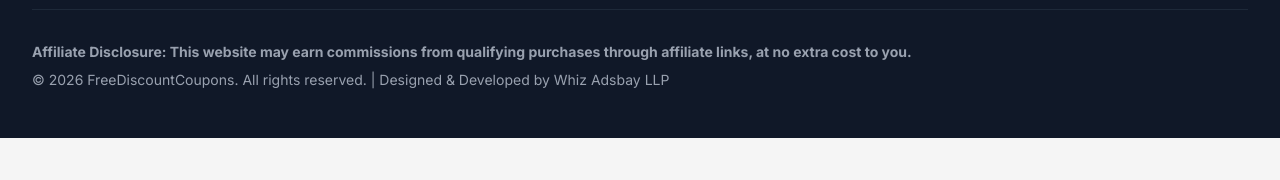
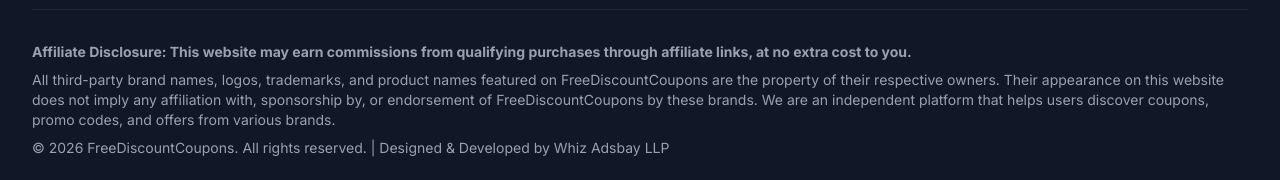
Before and after one commit to neohackt/freediscountcoupons, a Next.js app in the folder frontend/: page / in a window 1280 px wide. Shown: the part 1742-1922 px from the top of the page. Before the commit the page ends 1880 px from the top, so only its background shows below. Built offline with nearby package versions, Linux system fonts and the light colour scheme; no server answers.

Commit message:
feat(footer): add third-party trademark disclaimer

```diff
--- a/frontend/components/layout/Footer.tsx
+++ b/frontend/components/layout/Footer.tsx
@@ -142,6 +142,9 @@ export async function Footer() {
           <p className="text-gray-400 text-sm font-bold mb-2">
             Affiliate Disclosure: This website may earn commissions from qualifying purchases through affiliate links, at no extra cost to you.
           </p>
+          <p className="text-gray-400 text-sm mb-2">
+            All third-party brand names, logos, trademarks, and product names featured on FreeDiscountCoupons are the property of their respective owners. Their appearance on this website does not imply any affiliation with, sponsorship by, or endorsement of FreeDiscountCoupons by these brands. We are an independent platform that helps users discover coupons, promo codes, and offers from various brands.
+          </p>
           <p className="text-gray-400 text-sm">
             &copy; {new Date().getFullYear()} {BRAND_CONFIG.name}. All rights reserved. | Designed & Developed by Whiz Adsbay LLP
           </p>
```
